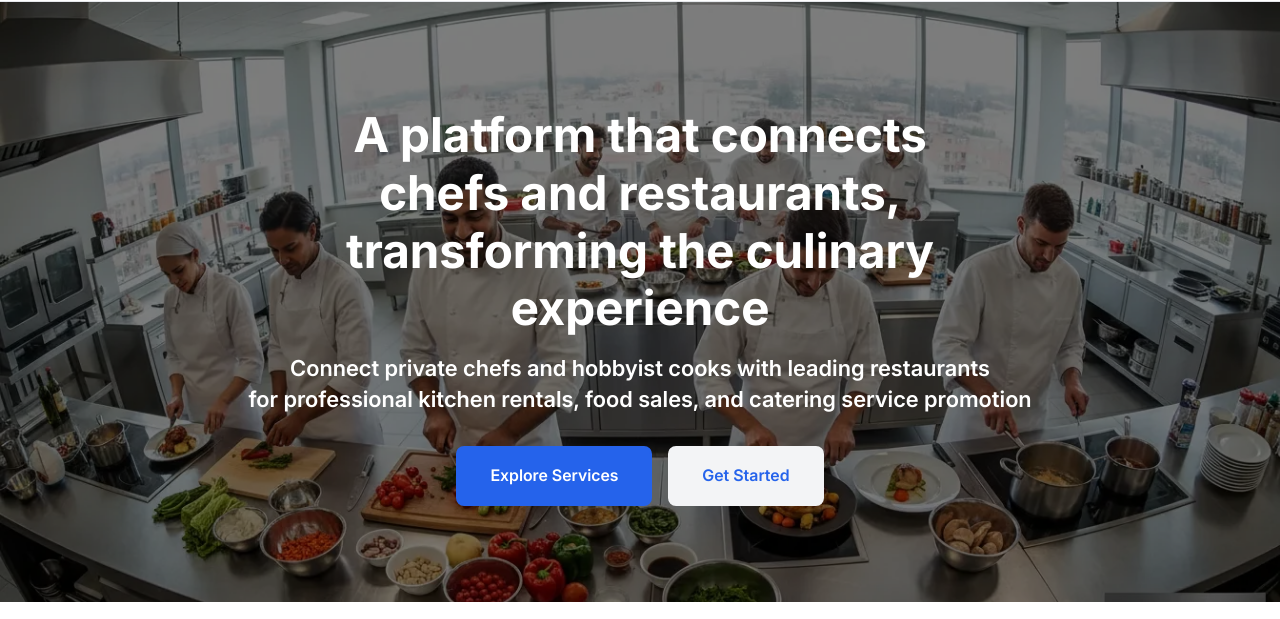
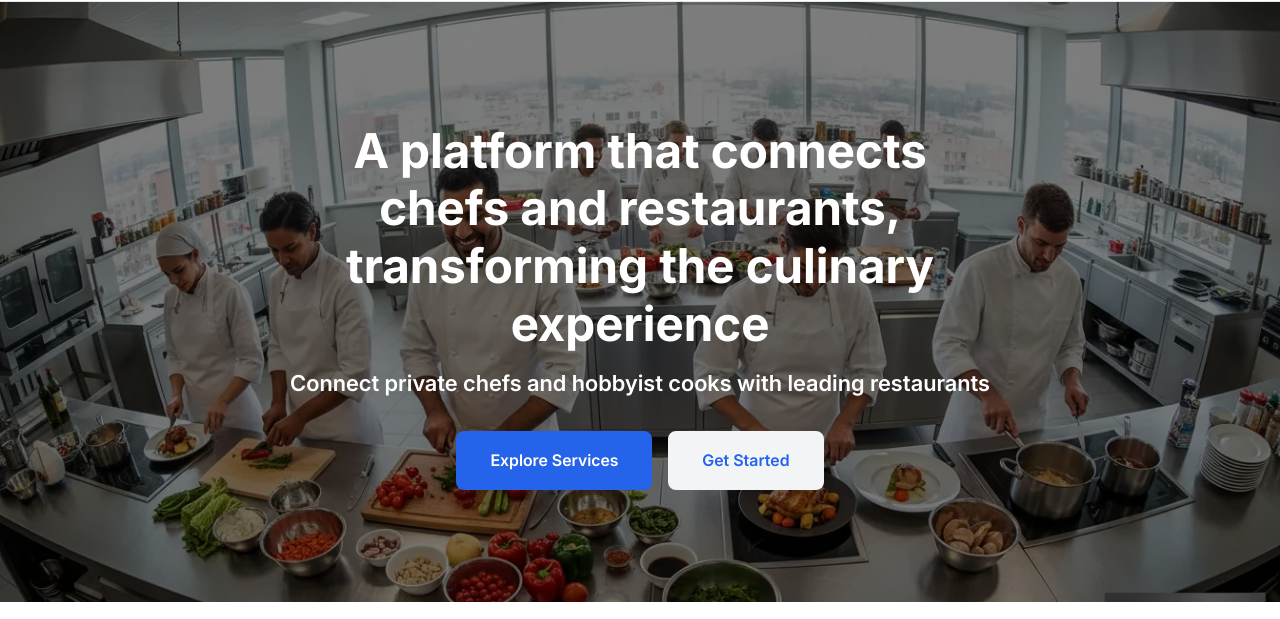
Before and after one commit to slipwoker/zappy-website-08d5ce2c-d3b9-448b-aed8-9cd25acdf786, a plain HTML site: page index.html in a window 1280 px wide. Shown: the part 59-678 px from the top of the page. Drawn offline with Linux system fonts and the light colour scheme; no server answers.

Commit message:
Update text content: "Connect private chefs and hobbyist cooks with lead..." → "Connect private chefs and hobbyist cooks with lead..."

```diff
--- a/index.html
+++ b/index.html
@@ -109,7 +109,7 @@
     <img data-placeholder="hero-1" data-context="Wide panoramic shot of modern commercial kitchen with professional chefs collaborating, bright natural lighting, stainless steel equipment, fresh ingredients on counters" src="assets/popeat-food-service-and-culinary-marketplace-hero-hero-1.webp" alt="Professional chefs working in modern commercial kitchen" class="hero-img">
     <div class="hero-content">
       <h1>A platform that connects<br>chefs and restaurants, transforming the culinary experience</h1>
-      <h3>Connect private chefs and hobbyist cooks with leading restaurants<br>for professional kitchen rentals, food sales, and catering service promotion</h3>
+      <h3>Connect private chefs and hobbyist cooks with leading restaurants</h3>
       <div class="hero-buttons">
         <a href="/services" class="btn-primary">Explore Services</a>
         <a href="/contact" class="btn-secondary">Get Started</a>
```
Also changed, not shown: public/index.html (+1 -1 lines).
